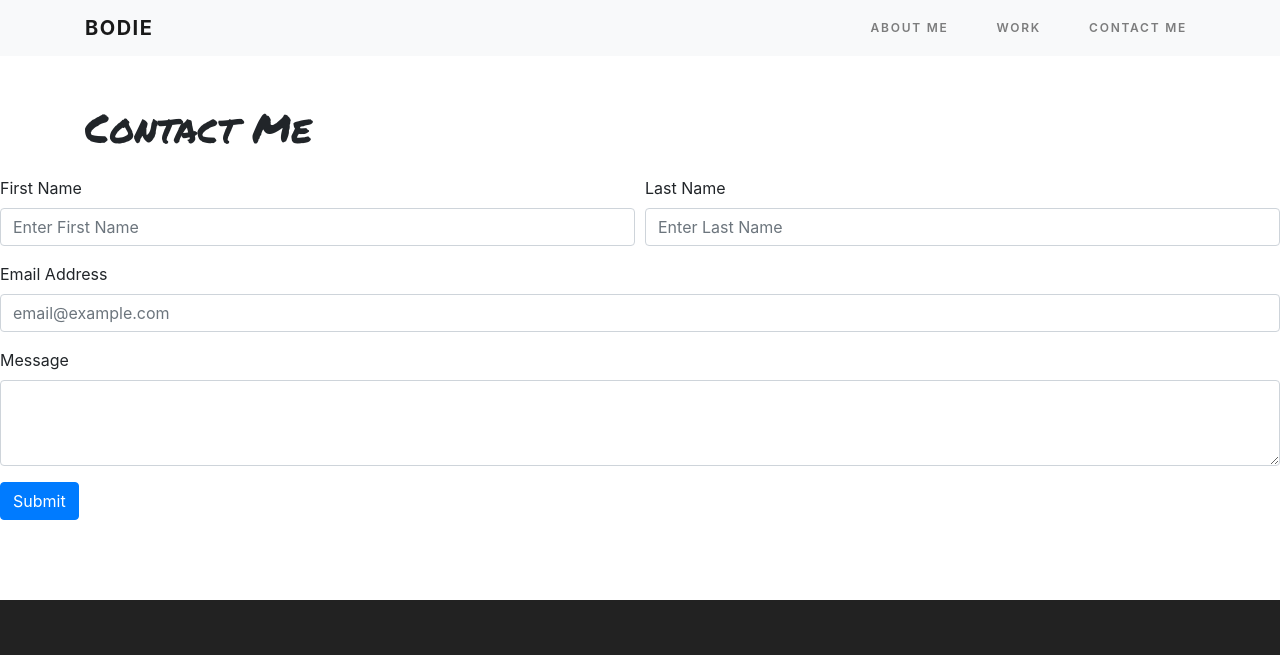
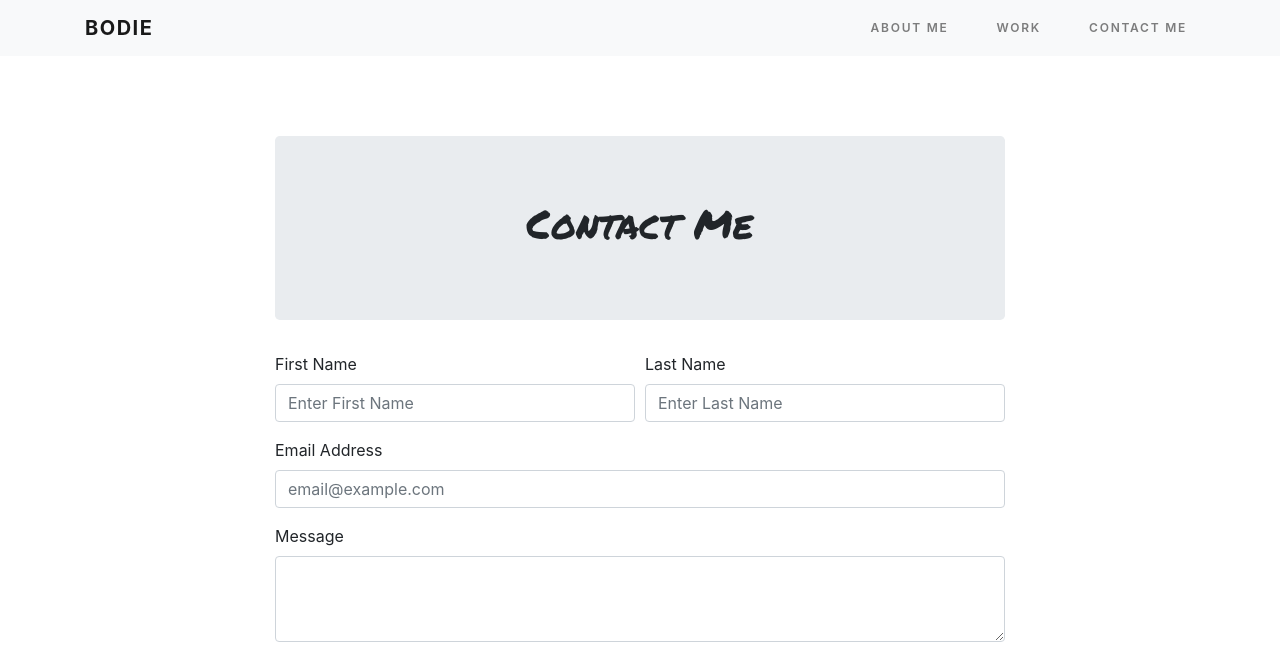
Before and after one commit to isabella232/webdev__101, a Gatsby site: page /contact in a window 1280 px wide. Shown: the top 655 px of the page. Built offline with nearby package versions, Linux system fonts and the light colour scheme; Gatsby itself is replaced by a stand-in of ours; a web font is replaced by a local one.

Commit message:
Update layout of contact page

```diff
--- a/src/pages/contact.js
+++ b/src/pages/contact.js
@@ -1,17 +1,26 @@
 import React from 'react';
-import Form from 'react-bootstrap/Form';
-import Col from 'react-bootstrap/Col';
-import Button from 'react-bootstrap/Button';
+import {
+  Form,
+  Col,
+  Button,
+  Container,
+  Row,
+  Jumbotron,
+} from 'react-bootstrap';
 
 import Page from '../components/Page/Page';
-import SectionHeader from '../components/SectionHeader';
+import Spacer from '../components/Spacer/Spacer';
 
 const Contact = () => (
   <>
     <Page title="Contact Bodie">
-      <SectionHeader
-        title="Contact Me"
-      />
+      <Spacer size={5} />
+      <Container>
+        <Row className="justify-content-md-center">
+          <Col xs lg="8">
+            <Jumbotron className="text-center">
+              <h1>Contact Me</h1>
+            </Jumbotron>
             <Form name="contact" method="post" className="form">
               <input type="hidden" name="form-name" value="contact" />
               <Form.Row>
@@ -40,6 +49,9 @@ const Contact = () => (
                 Submit
               </Button>
             </Form>
+          </Col>
+        </Row>
+      </Container>
     </Page>
 
   </>
--- a/src/pages/index.js
+++ b/src/pages/index.js
@@ -20,7 +20,7 @@ const IndexPage = () => (
 
       <Container>
         <Row className="justify-content-md-center">
-          <Col xs lg="6" className="text-center">
+          <Col xs lg="8" className="text-center">
             <h1>Projects</h1>
           </Col>
         </Row>
```
Lines whose indentation alone changed are shown as unchanged.
